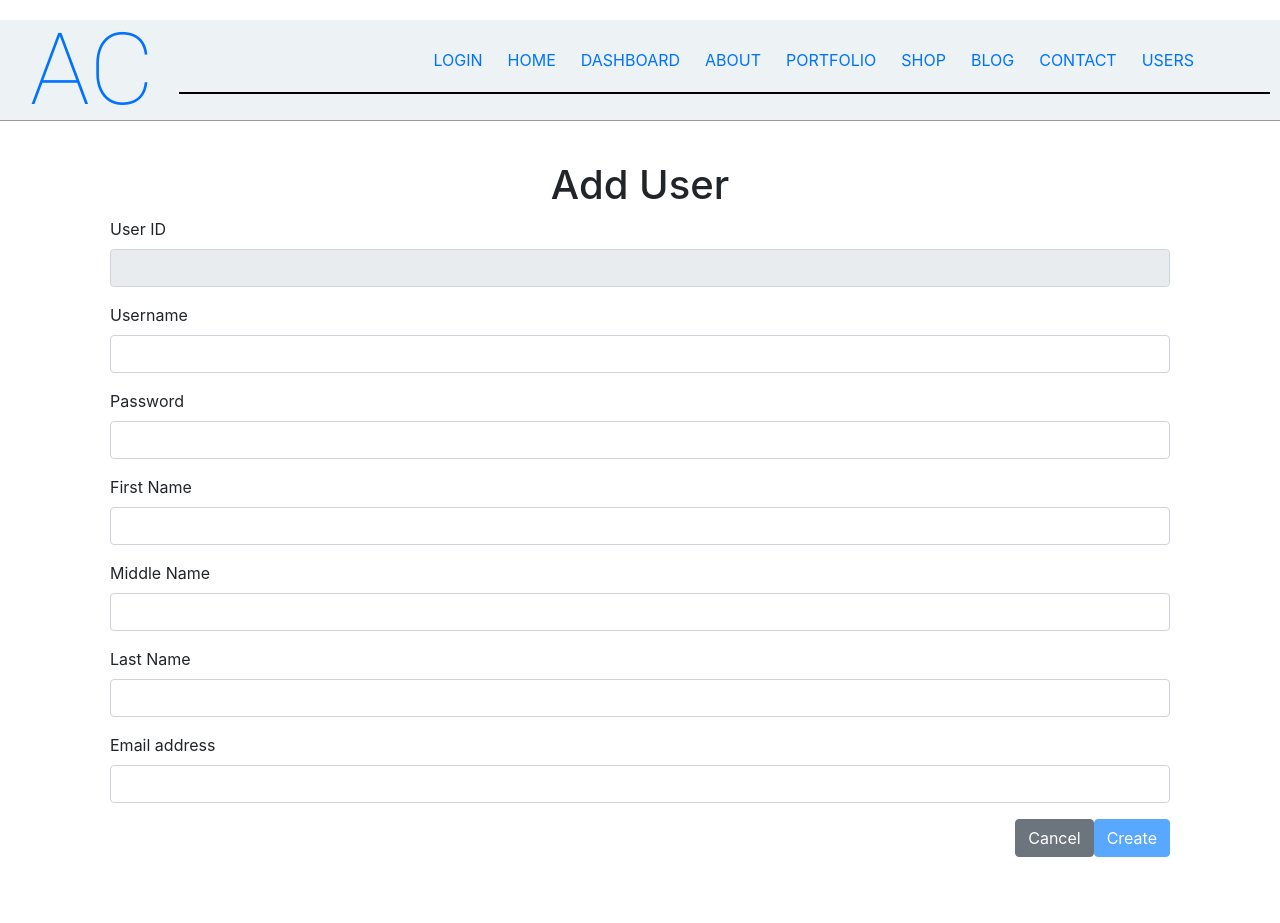
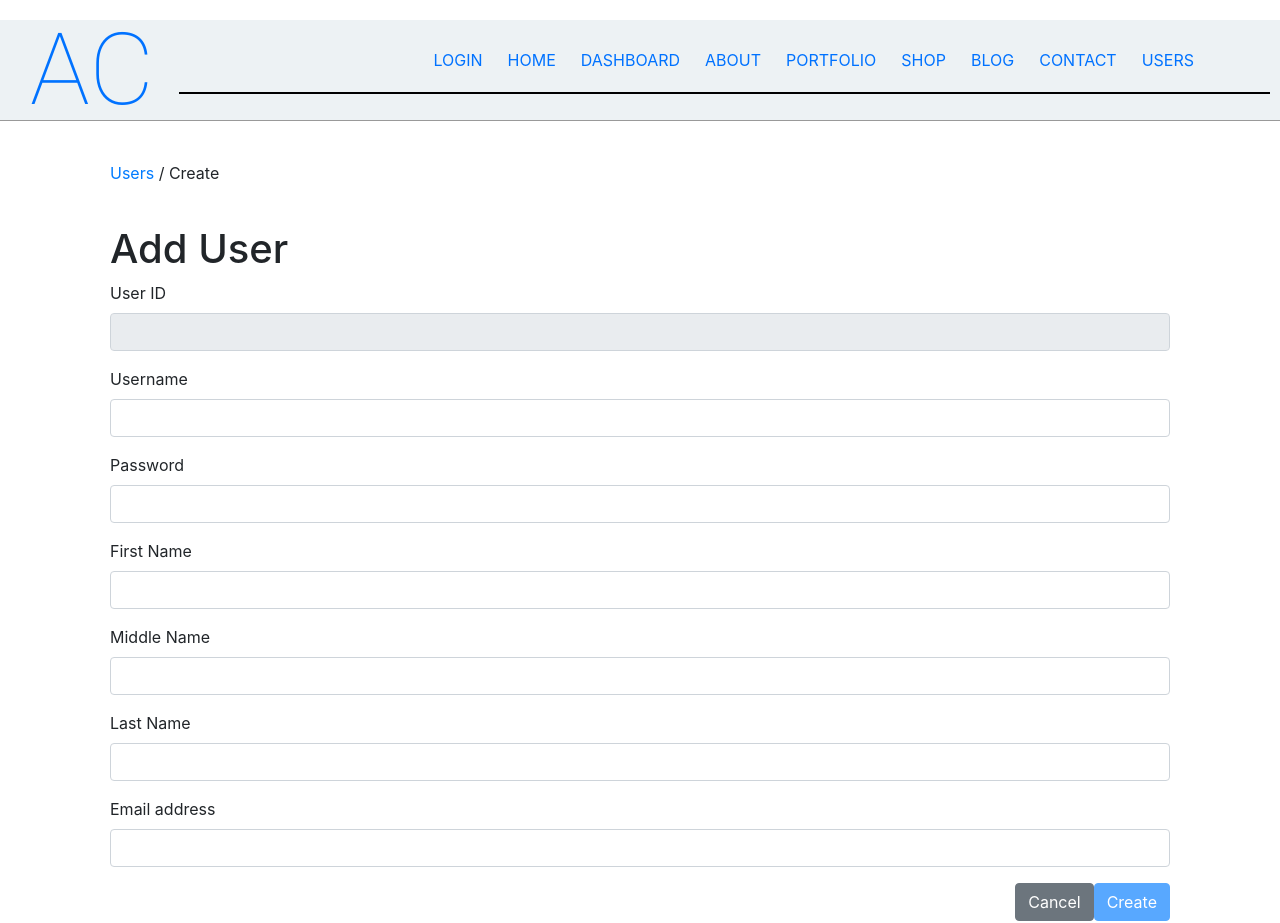
Before and after one commit to alanchavezt/AlanReact, a React app: page /users/create in a window 1280 px wide. Before the commit the page ends 859 px from the top, so only its background shows below. Built offline with nearby package versions, Linux system fonts and the light colour scheme.

Commit message:
user routes file added, and added dinamic rendering

```diff
--- a/src/App.css
+++ b/src/App.css
@@ -1,5 +1,5 @@
 .App {
-  text-align: center;
+  /*text-align: center;*/
 }
 
 .App-logo {
--- a/src/App.js
+++ b/src/App.js
@@ -4,7 +4,15 @@ import { BrowserRouter as Router, Route, Switch } from "react-router-dom";
 import axios from 'axios';
 
 import { Header } from './components/common';
+
+// Authentication
 import { getToken, removeUserSession, setUserSession } from './utils/Common';
+
+// Routes
+import routes from "./components/users/routes";
+
+// Breadcrumbs Component
+const Breadcrumbs = lazy(() => import('./components/common/Breadcrumbs'));
 
 // Login Component
 const Login = lazy(() => import('./components/login/Login'));
@@ -20,11 +28,6 @@ const Contact = lazy(() => import('./components/contact/Contact'));
 
 const ItemView = lazy(() => import('./components/shop/ItemView'));
 
-// Users Component
-const UserListEntry = lazy(() => import('./components/users/UserListEntry'));
-const UserCreateEntry = lazy(() => import('./components/users/UserCreateEntry'));
-const UserViewEntry = lazy(() => import('./components/users/UserViewEntry'));
-const UserEditEntry = lazy(() => import('./components/users/UserEditEntry'));
 
 function App() {
     const [authLoading, setAuthLoading] = useState(true);
@@ -63,11 +66,45 @@ function App() {
                         <Route path="/contact" component={Contact}/>
 
                         {/*User routes*/}
-                        <Route path="/users" exact component={UserListEntry}/>
-                        {/*<PrivateRoute path="/users" exact component={UserListEntry}/>*/}
-                        <Route path="/users/create" exact component={UserCreateEntry}/>
-                        <Route path="/users/:id" exact component={UserViewEntry}/>
-                        <PrivateRoute path="/users/:id/edit" exact component={UserEditEntry}/>
+                        {/*<Route exact path="/users" component={UserListEntry}/>*/}
+                        {/*/!*<PrivateRoute path="/users" component={UserListEntry}/>*!/*/}
+                        {/*<Route exact path="/users/create" component={UserCreateEntry}/>*/}
+                        {/*<Route exact path="/users/:id" component={UserViewEntry}/>*/}
+                        {/*<Route exact path="/users/:id/edit" component={UserEditEntry}/>*/}
+                        {/*/!*<PrivateRoute exact path="/users/:id/edit" component={UserEditEntry}/>*!/*/}
+
+                        {routes.map(({ path, name, Component }, key) => (
+                            <Route
+                                exact
+                                path={path}
+                                key={key}
+                                render={props => {
+                                    const crumbs = routes
+                                        // Get all routes that contain the current one.
+                                        .filter(({ path }) => props.match.path.includes(path))
+                                        // Swap out any dynamic routes with their param values.
+                                        // E.g. "/users/:userId" will become "/users/1"
+                                        .map(({ path, ...rest }) => ({
+                                            path: Object.keys(props.match.params).length
+                                                ? Object.keys(props.match.params).reduce(
+                                                    (path, param) => path.replace(
+                                                        `:${param}`, props.match.params[param]
+                                                    ), path
+                                                )
+                                                : path,
+                                            ...rest
+                                        }));
+                                    console.log(`Generated crumbs for ${props.match.path}`);
+                                    crumbs.map(({ name, path }) => console.log({ name, path }));
+                                    return (
+                                        <div className="container" style={{padding: "40px"}}>
+                                            <Breadcrumbs crumbs={crumbs}/>
+                                            <Component {...props} />
+                                        </div>
+                                    );
+                                }}
+                            />
+                        ))}
 
                         {/*Routing to an specific item*/}
                         <Route path="/shop/:id" component={ItemView}/>
--- /dev/null
+++ b/src/components/common/Breadcrumbs.js
@@ -0,0 +1,26 @@
+import React from "react";
+import { Link } from "react-router-dom";
+
+const Breadcrumbs = ({ crumbs }) => {
+    // Don't render a single breadcrumb.
+    if (crumbs.length <= 1) {
+        return null;
+    }
+    return (
+        <div>
+            {/* Link back to any previous steps of the breadcrumb. */}
+            {crumbs.map(({ name, path }, key) =>
+                key + 1 === crumbs.length ? (
+                    <span key={key}>{name}</span>
+                ) : (
+                    <React.Fragment>
+                        <Link key={key} to={path}>{name}</Link>
+                        <span> / </span>
+                    </React.Fragment>
+                )
+            )}
+        </div>
+    );
+};
+
+export default Breadcrumbs;
--- a/src/components/users/UserCreateEntry.jsx
+++ b/src/components/users/UserCreateEntry.jsx
@@ -54,7 +54,7 @@ export default class UserCreateEntry extends React.Component {
             return <Loading />
         }
         return (
-            <div className="container" style={{padding: "40px"}}>
+            <div style={{paddingTop: "40px"}}>
                 <h1>Add User</h1>
                 <UserFormEntry user={this.state.user} onChange={this.onFormChange}/>
                 <button type="submit" className="btn btn-primary float-right" onClick={this.handleCreate} disabled={!this.isFormValid()}>Create</button>
--- a/src/components/users/UserEditEntry.jsx
+++ b/src/components/users/UserEditEntry.jsx
@@ -17,7 +17,6 @@ export default class UserEditEntry extends React.Component {
         this.userService.getUser(this.props.match.params.id).then(data => {
             let user = data;
             this.setState({user});
-            console.log(user);
         });
     }
 
@@ -38,7 +37,6 @@ export default class UserEditEntry extends React.Component {
         const userId = this.state.user.userId;
 
         this.userService.deleteUser(userId).then(data => {
-            // window.location.href = "/users";
             window.location.pathname = `/users`;
         });
 
@@ -74,7 +72,7 @@ export default class UserEditEntry extends React.Component {
             return <Loading />
         }
         return (
-            <div className="container" style={{padding: "40px"}}>
+            <div style={{paddingTop: "40px"}}>
                 <h1>Edit User</h1>
                 <UserFormEntry user={this.state.user} onChange={this.onFormChange}/>
                 <div className="form-group">
--- a/src/components/users/UserListEntry.jsx
+++ b/src/components/users/UserListEntry.jsx
@@ -17,7 +17,6 @@ export default class UserListEntry extends React.Component {
         this.userService.getUsers().then(data => {
             let users = data;
             this.setState({users});
-            console.log(users);
         });
     }
 
@@ -30,7 +29,7 @@ export default class UserListEntry extends React.Component {
             return <Loading />
         }
         return (
-            <div className="container" style={{padding: "40px"}}>
+            <div style={{paddingTop: "40px"}}>
                 <div className="row row-cols-2">
                     <div className="col"><h1 className="float-left">User List</h1></div>
                     <div className="col">
--- a/src/components/users/UserViewEntry.jsx
+++ b/src/components/users/UserViewEntry.jsx
@@ -16,7 +16,6 @@ export default class UserViewEntry extends React.Component {
         this.userService.getUser(this.props.match.params.id).then(data => {
             let user = data;
             this.setState({user});
-            console.log(user);
         });
     }
 
@@ -25,7 +24,7 @@ export default class UserViewEntry extends React.Component {
             return <Loading />
         }
         return (
-            <div className="container" style={{padding: "40px"}}>
+            <div style={{paddingTop: "40px"}}>
                 <h1>User</h1>
                 <form>
                     <div className="form-group">
--- /dev/null
+++ b/src/components/users/routes.js
@@ -0,0 +1,16 @@
+// User Component
+import {lazy} from "react";
+
+const UserListEntry = lazy(() => import('./UserListEntry'));
+const UserCreateEntry = lazy(() => import('./UserCreateEntry'));
+const UserViewEntry = lazy(() => import('./UserViewEntry'));
+const UserEditEntry = lazy(() => import('./UserEditEntry'));
+
+const routes = [
+    {name: "Users", Component: UserListEntry, path: "/users"},
+    {name: "Create", Component: UserCreateEntry, path: "/users/create"},
+    {name: "View", Component: UserViewEntry, path: "/users/:id"},
+    {name: "Edit", Component: UserEditEntry, path: "/users/:id/edit"}
+];
+
+export default routes;
```
